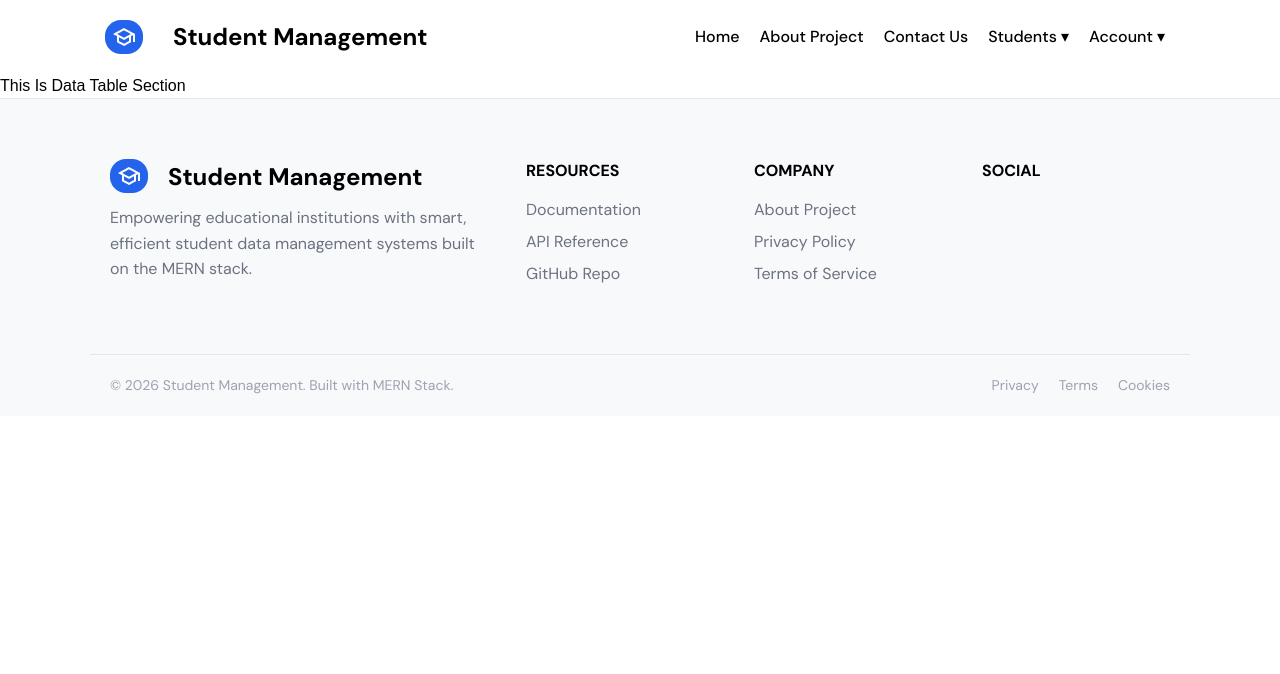
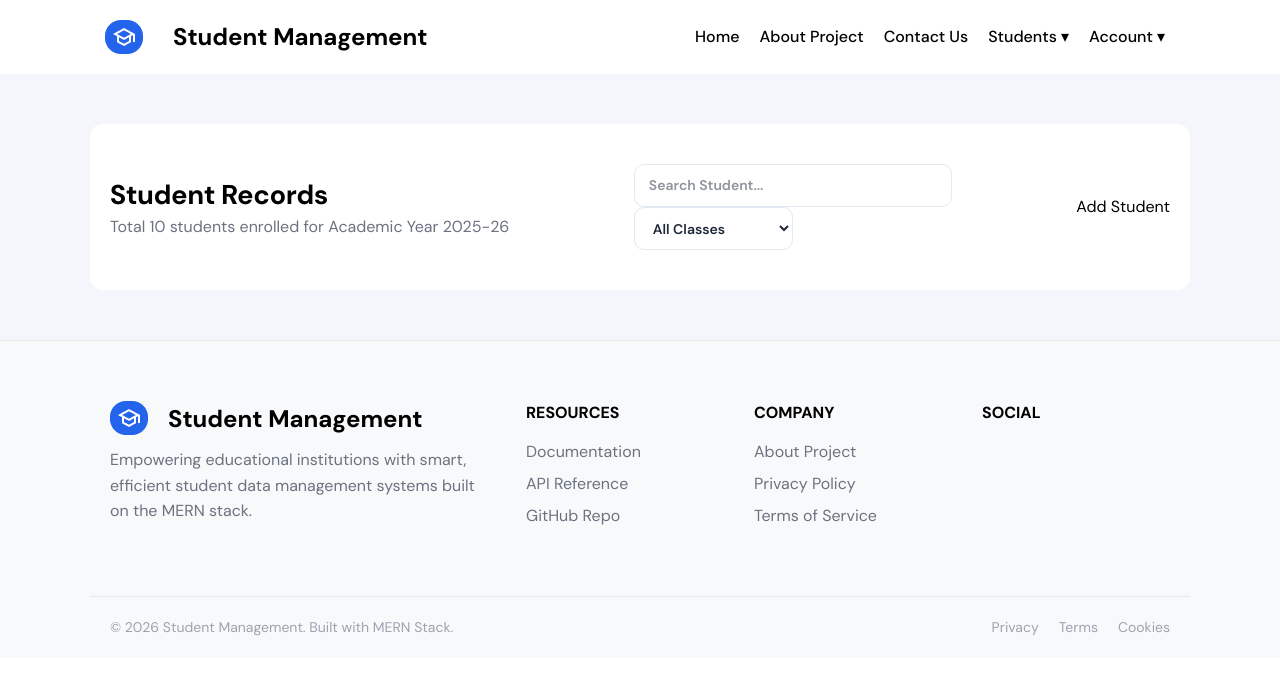
Before and after one commit to sim994/School-Management-Project, a React (Vite) app in the folder AuthPro/: page /datatable in a window 1280 px wide. Shown: the top 674 px of the page. Built offline with nearby package versions, Linux system fonts and the light colour scheme; a web font is replaced by a local one.

Commit message:
Student Data table UI

```diff
--- a/AuthPro/src/assets/stylesheets/style.css
+++ b/AuthPro/src/assets/stylesheets/style.css
@@ -14,6 +14,7 @@
 
 :root {
     --font: myfont;
+    --font-color: #6b7280;
     --default-color: #ffffff;
     --main-color: #2563EB;
     --default-font-color: black;
@@ -836,14 +837,14 @@ form .header p {
 
 
 
-form  .login-btn{
+form .login-btn {
     width: 85%;
     margin: 10px 0;
     padding: 10px;
     background-color: var(--main-color);
     border: none;
     display: flex;
-    justify-content:center;
+    justify-content: center;
     align-items: center;
     flex-direction: row;
     border-radius: 30px;
@@ -853,8 +854,8 @@ form  .login-btn{
     color: white;
 }
 
-form .login-btn img{
-    transform: translate(30px,0);
+form .login-btn img {
+    transform: translate(30px, 0);
 }
 
 .login-form .input-wrapper {
@@ -894,21 +895,106 @@ form .login-btn img{
     font-weight: 400;
     font-family: var(--font);
 }
-.condition-text-box p:nth-child(2){
+
+.condition-text-box p:nth-child(2) {
     font-size: 1rem;
     font-weight: 400;
     font-family: var(--font);
     color: var(--main-color);
 }
 
-form p,a {
+form p,
+a {
     font-size: 1rem;
     font-weight: 400;
     font-family: var(--font);
 }
 
-form a{
+form a {
     color: var(--main-color);
+}
+
+
+/* ===== Student Data Table Css Start Form Here ===== */
+
+.data-table-section {
+    width: 100%;
+    padding: 50px 0;
+    display: flex;
+    justify-content: center;
+    align-items: center;
+    background-color: var(--component-background-color);
+}
+
+.data-table-section .table-wrapper {
+    padding: 90px 0;
+    min-width: 1100px;
+    background-color: var(--default-color);
+    border-radius: 13px;
+    padding: 20px;
+}
+
+.table-wrapper .table-info-header {
+    width: 100%;
+    padding: 20px 0;
+    display: flex;
+    justify-content: space-between;
+    align-items: center;
+    flex-direction: row;
+}
+
+.basic-info-section h1 {
+    font-family: var(--font);
+    font-weight: 700;
+    font-size: 1.7rem;
+}
+
+.basic-info-section p {
+    font-family: var(--font);
+    font-weight: 400;
+    font-size: 1rem;
+    color: var(--font-color);
+}
+
+.functionality-section {
+    width: 30%;
+    display: grid;
+    grid-template-columns: repeat(2, 1fr);
+    grid-template-rows: repeat(2, 1fr);
+    grid-template-areas:
+        "search search"
+        "options addstudent";
+
+}
+
+.functionality-section .search-filter{
+    grid-area: search;
+    width: 100%;
+    padding: 10px 14px;
+    border: 1.5px solid #e2e8f0;
+    border-radius: 10px;
+    font-size: 0.875rem;
+    font-family: 'Nunito', var(--font), sans-serif;
+    font-weight: 600;
+    color: #1e293b;
+    background-color: #ffffff;
+    outline: none;
+    transition: border-color 0.2s, box-shadow 0.2s;
+}
+
+.functionality-section select {
+    grid-area: options;
+    width: 100%;
+    padding: 10px 14px;
+    border: 1.5px solid #e2e8f0;
+    border-radius: 10px;
+    font-size: 0.875rem;
+    font-family: 'Nunito', var(--font), sans-serif;
+    font-weight: 600;
+    color: #1e293b;
+    background-color: #ffffff;
+    outline: none;
+    transition: border-color 0.2s, box-shadow 0.2s;
 }
 
 /* === Footer Section Start From Here === */
@@ -942,7 +1028,7 @@ form a{
 }
 
 .footer-about p {
-    color: #6b7280;
+    color: var(--font-color);
     margin-top: 10px;
     line-height: 1.6;
     font-family: var(--font);
@@ -958,7 +1044,7 @@ form a{
 
 .footer-links li {
     margin-bottom: 8px;
-    color: #6b7280;
+    color: var(--font-color);
     cursor: pointer;
     font-family: var(--font);
 }
--- a/AuthPro/src/componets/Datatable.jsx
+++ b/AuthPro/src/componets/Datatable.jsx
@@ -1,9 +1,49 @@
 import React from "react";
+import { NavLink } from "react-router-dom";
 
 export function Datatable() {
   return (
-    <section className="datatable-section">
-      This Is Data Table Section
+    <section className="data-table-section">
+      <div className="table-wrapper">
+        <div className="table-info-header">
+          <section className="basic-info-section">
+            <h1>Student Records</h1>
+            <p className="total-student-counts">
+              Total 10 students enrolled for Academic Year 2025-26
+            </p>
+          </section>
+          <section className="functionality-section">
+            <input
+              type="text"
+              name="searchStudent"
+              placeholder="Search Student..."
+              className="search-filter"
+            />
+            <select name="All classes" id="class">
+              <option value="All classes">All Classes</option>
+              <option value="Class 1" for="class">
+                class 1
+              </option>
+              <option value="Class 2" for="class">
+                class 2
+              </option>
+              <option value="Class 3" for="class">
+                class 3
+              </option>
+              <option value="Class 4" for="class">
+                class 4
+              </option>
+              <option value="Class 5" for="class">
+                class 5
+              </option>
+            </select>
+          </section>
+          <button className="add-student">
+            <NavLink to="/studentform">Add Student</NavLink>
+          </button>
+        </div>
+        <table className="data-table"></table>
+      </div>
     </section>
   );
 }
```
